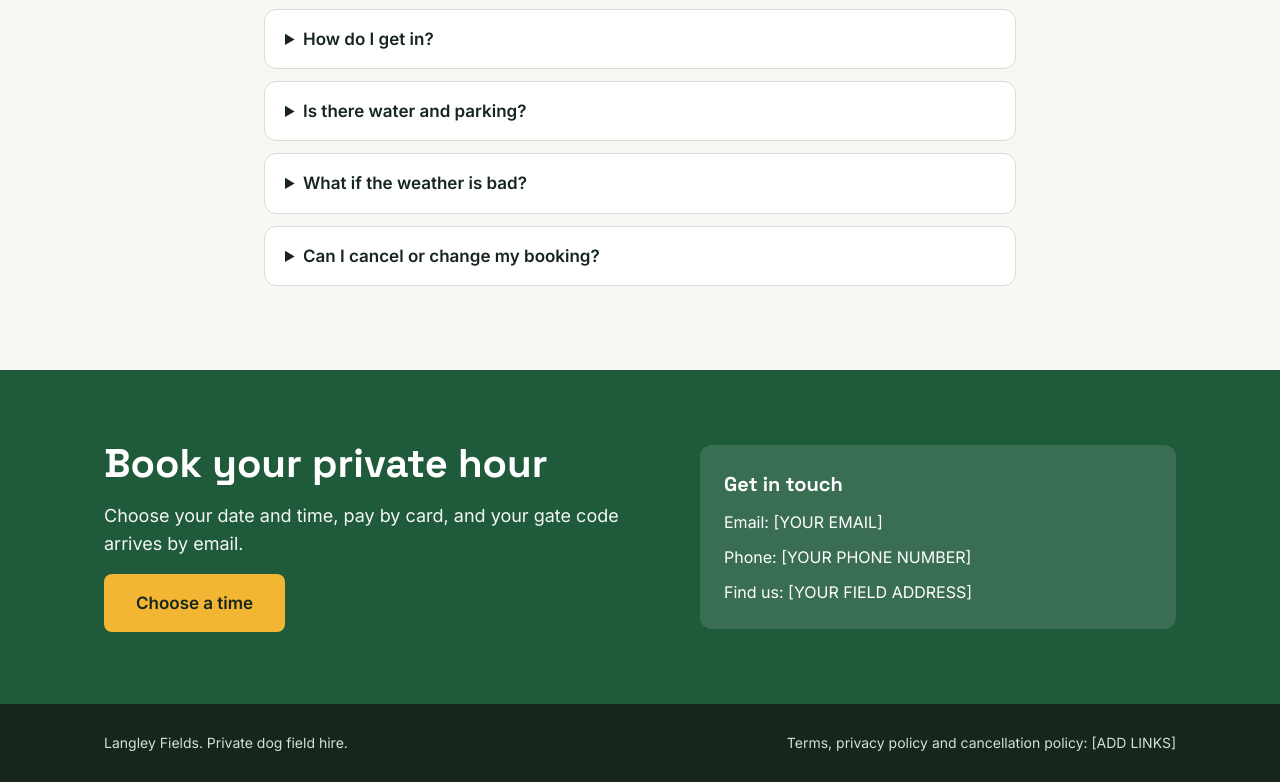
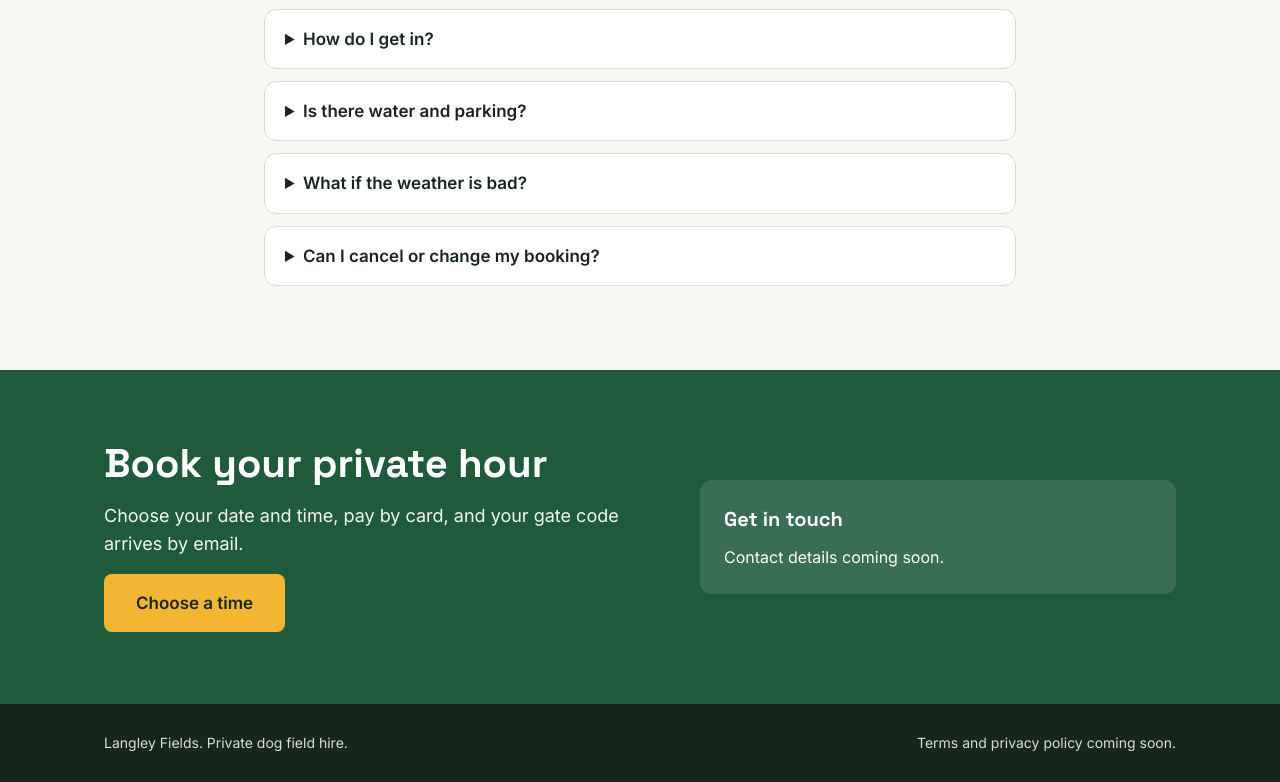
Before and after one commit to michaeldogwalkingandsitting-debug/langley-fields, a plain HTML site: page index.html in a window 1280 px wide. Shown: the part 4218-5000 px from the top of the page. Drawn offline with Linux system fonts and the light colour scheme.

Commit message:
Add files via upload

```diff
--- a/index.html
+++ b/index.html
@@ -285,12 +285,12 @@ footer .wrap{display:flex;flex-wrap:wrap;gap:12px 32px;justify-content:space-bet
 <div class="wrap narrow">
 <div class="head"><h2>Questions</h2></div>
 <details><summary>Can I really have the field to myself?</summary><p>Yes. Only one booking runs at a time, so nobody else is on the field during your slot.</p></details>
-<details><summary>How many dogs can I bring?</summary><p>[SET YOUR LIMIT] dogs per booking. Tell us how many dogs are coming when you book.</p></details>
+<details><summary>How many dogs can I bring?</summary><p>Tell us how many dogs are coming when you book. Details on dog numbers are coming soon.</p></details>
 <details><summary>How secure is the fencing?</summary><p>The field has 1.8m fencing with a dig-guard along the base, and an airlock of two gates at the entrance so a dog can never go straight from the field to outside.</p></details>
 <details><summary>How do I get in?</summary><p>After you book, you receive a code for the keypad padlock. It works for your slot only.</p></details>
 <details><summary>Is there water and parking?</summary><p>Yes. There is a water tank with bowls and a parking area by the gate. Seating is provided.</p></details>
 <details><summary>What if the weather is bad?</summary><p>The field stays open in rain. If the ground becomes unsafe, we close it and contact you to rebook your slot at no cost.</p></details>
-<details><summary>Can I cancel or change my booking?</summary><p>[SET YOUR CANCELLATION POLICY]. Message us as early as you can and we will do our best to help.</p></details>
+<details><summary>Can I cancel or change my booking?</summary><p>Our cancellation policy is coming soon. Please let us know as early as you can if you need to change a booking.</p></details>
 </div>
 </section>
 
@@ -303,9 +303,7 @@ footer .wrap{display:flex;flex-wrap:wrap;gap:12px 32px;justify-content:space-bet
 </div>
 <div class="contact">
 <h3>Get in touch</h3>
-<div>Email: [YOUR EMAIL]</div>
-<div>Phone: [YOUR PHONE NUMBER]</div>
-<div>Find us: [YOUR FIELD ADDRESS]</div>
+<div>Contact details coming soon.</div>
 </div>
 </div>
 </section>
@@ -315,7 +313,7 @@ footer .wrap{display:flex;flex-wrap:wrap;gap:12px 32px;justify-content:space-bet
 <footer>
 <div class="wrap">
 <div>Langley Fields. Private dog field hire.</div>
-<div>Terms, privacy policy and cancellation policy: [ADD LINKS]</div>
+<div>Terms and privacy policy coming soon.</div>
 </div>
 </footer>
 
```
